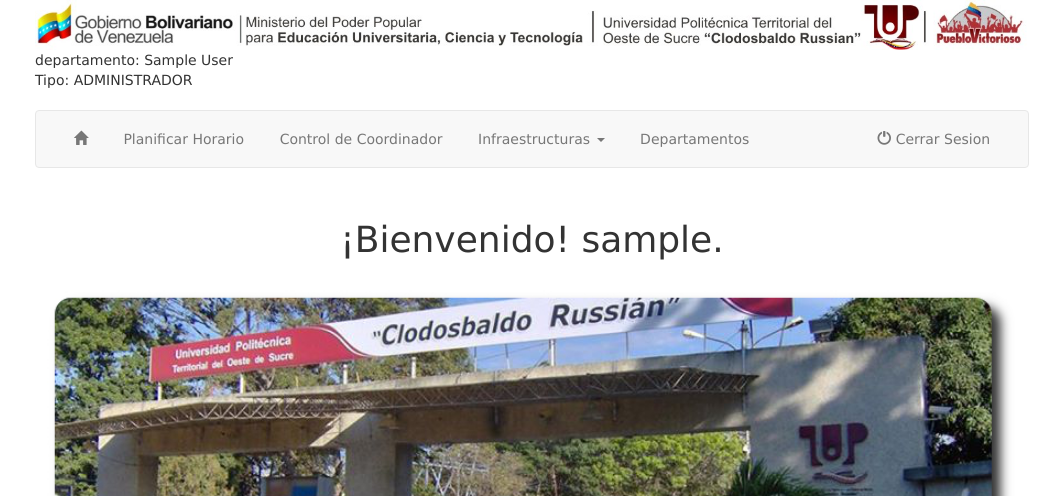
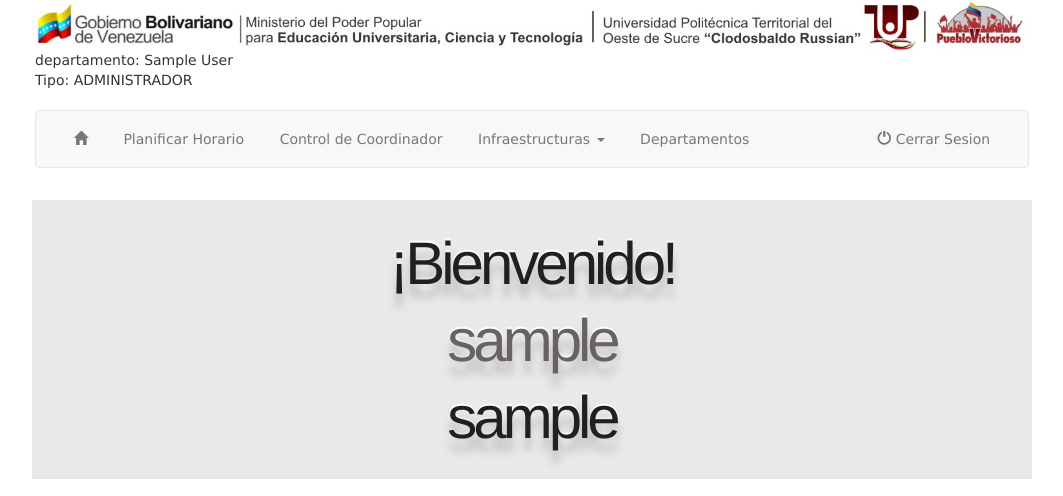
Before and after one commit to donsimonmt/planificacion, a PHP site: page /index_admin.php in a window 1280 px wide. Shown: the top 496 px of the page, without its empty margins (108-1171 px from the left). Run offline with PHP 8.4, Linux system fonts and the light colour scheme; the visitor is signed in with stand-in values (Sample User, id 1); some libraries are stand-ins or nearby versions.

Commit message:
Update index_admin.php

```diff
--- a/planificacion/index_admin.php
+++ b/planificacion/index_admin.php
@@ -32,6 +32,7 @@
     <link rel="stylesheet" href="css/style_admin.css">
     <link rel="stylesheet" href="css/iniciar_sesion.css">
     <link rel="stylesheet" href="css/estilos.css">
+    <link rel="icon" href="imagenes/logo-uptos.gif" />
 </head>
 <body>
 	<header class="navbar-fixed-top">
@@ -100,13 +101,61 @@
 	</header>
 
 	<section id="contenedor" class="container"><br><br>
-	<h1>¡Bienvenido! <?php echo $_SESSION['nombre_usuario']."."; ?> </h1><br>
-		<dev id="banner">
-       <img src="imagenes/portada.jpg" alt="UPTOS Cumana" class="container">
-		</dev>
+
+
+	<div id="bienvenido">
+		<h3> <span>¡Bienvenido!</span> <span><?php echo $_SESSION['nombre_usuario']?></span> <span><?php echo $_SESSION['apellido_usuario']?></span></h3>
+	</div>	<br>
+
+
+
+
+
+		<div id="banner" >
+				<div id="myCarousel" class="carousel slide" data-ride="carousel">
+  <!-- Indicators -->
+  <ol class="carousel-indicators">
+    <li data-target="#myCarousel" data-slide-to="0" class="active"></li>
+    <li data-target="#myCarousel" data-slide-to="1"></li>
+    <li data-target="#myCarousel" data-slide-to="2"></li>
+    <li data-target="#myCarousel" data-slide-to="3"></li>
+  </ol>
+
+  <!-- Wrapper for slides -->
+  <div class="carousel-inner" role="listbox">
+    <div class="item active">
+      <img src="imagenes/pnf1.jpg" alt="" class="container">
+    </div>
+
+    <div class="item">
+      <img src="imagenes/pnf2.jpg" alt="" class="container">
+    </div>
+
+    <div class="item">
+      <img src="imagenes/pnf3.jpg" alt="" class="container">
+    </div>
+
+    <div class="item">
+      <img src="imagenes/pnf4.jpg" alt="" class="container">
+    </div>
+  </div>
+
+  <!-- Left and right controls -->
+  <a class="left carousel-control" href="#myCarousel" role="button" data-slide="prev">
+    <span class="glyphicon glyphicon-chevron-left" aria-hidden="true"></span>
+    <span class="sr-only">Anterior</span>
+  </a>
+  <a class="right carousel-control" href="#myCarousel" role="button" data-slide="next">
+    <span class="glyphicon glyphicon-chevron-right" aria-hidden="true"></span>
+    <span class="sr-only">Siguiente</span>
+  </a>
+</div>
+       		</div>
+
+		</div>
 	</section>
 
-	<footer class="navbar navbar-default navbar-bottom navbar-fixed-bottom">
+	<footer class="navbar navbar-default navbar-bottom navbar-fixed-bottom" >
 		<p>Universidad Politécnica Territorial del Oeste de Sucre "Clodosbaldo Russián", Km.4 Carretera Cumaná - Cumanacoa
 		Tlf(s): (0293) 4672138 / 4672136 / 4672150 / 4672154 Fax (0293) 4672153 - Rif: G-20010205-5 </p>
 	</footer>
@@ -134,3 +183,37 @@
 	  )
   }
 </script>
+
+<style>
+
+#bienvenido h3 {
+  /* margin: 20px; */
+  font-family: "helvetica";
+  color: #202020;
+
+
+}
+#bienvenido{
+	background: #E9E9E9;
+	padding: 1em;
+	width: 80%;
+	margin:auto;
+}
+
+#bienvenido  h3 span {
+  display: block;
+  margin: 11px 0 17px 0;
+  font-size: 60px;
+  line-height: 60px;
+
+  text-shadow: 0 13.36px 8.896px #BBBBBB,0 -2px 1px #fff;
+  letter-spacing: -4px;
+}
+
+#bienvenido  h3 span:nth-child(2){
+
+	color: #686262;
+}
+
+
+</style>
```
